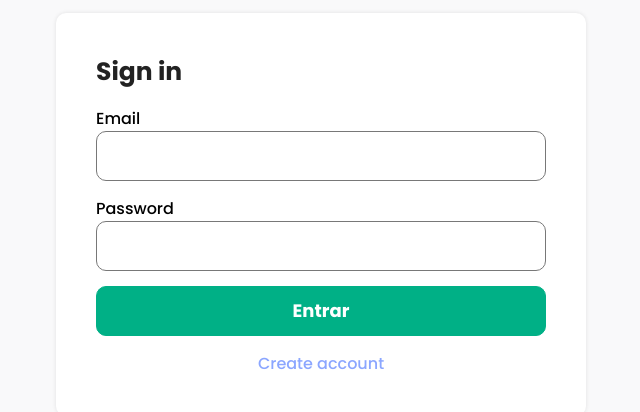
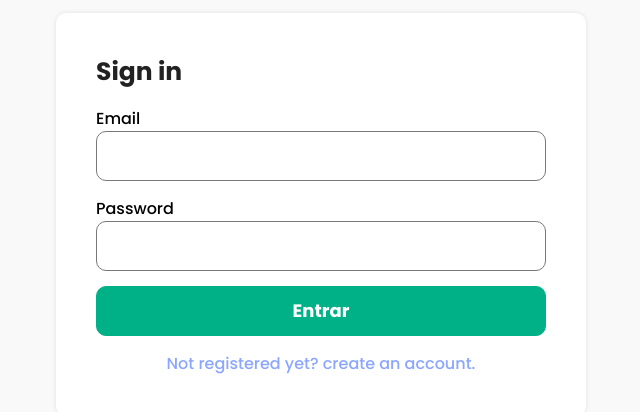
Before and after one commit to GabrielNatan/finance, a React (Create React App) app: page /login in a window 1280 px wide. Shown: the part 186-598 px from the top of the page, without its empty margins (319-959 px from the left). Built offline with nearby package versions, Linux system fonts and the light colour scheme.

Commit message:
style: change text link in login

```diff
--- a/src/pages/Login/index.tsx
+++ b/src/pages/Login/index.tsx
@@ -54,8 +54,8 @@ export const Login = () => {
           text="Entrar"
           type="submit"
         />
-        <Navigation to="/">
-          Create account
+        <Navigation to="/create-account">
+          Not registered yet? create an account.
         </Navigation>
       </Form>
     </Container>
```
